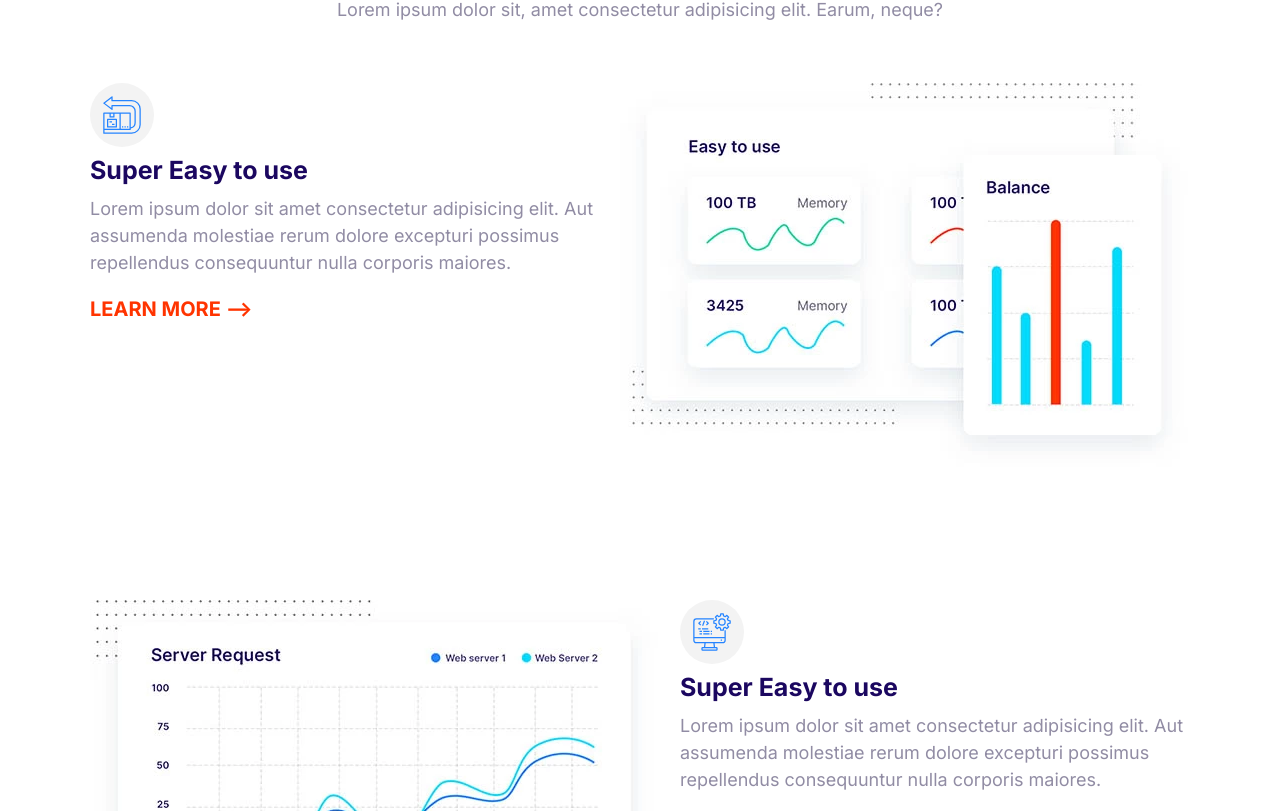
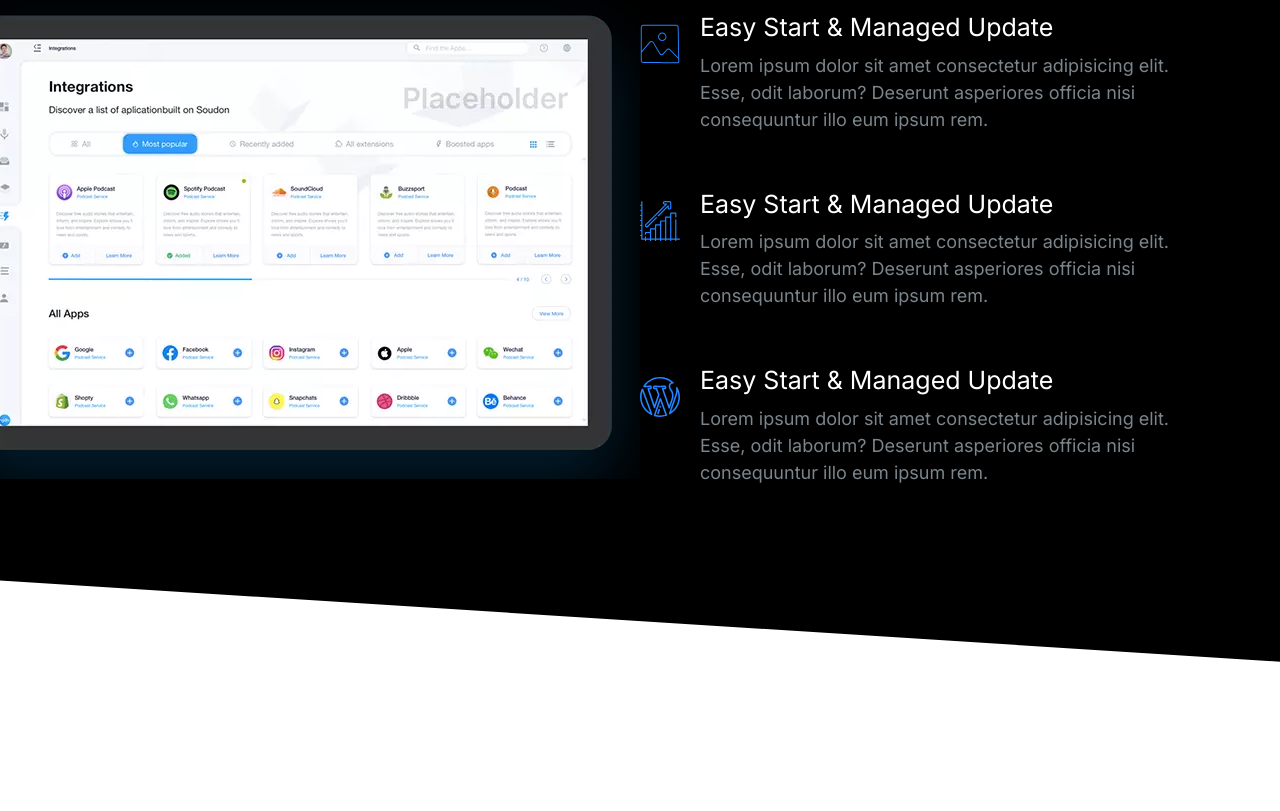
Before and after one commit to Hend-Web/hendo, a plain HTML site: page index.html in a window 1280 px wide. Shown: the part 151-962 px from the top of the page. After the commit the page ends 813 px from the top, so only its background shows below. Drawn offline with Linux system fonts and the light colour scheme.

Commit message:
Shoecase Block.

```diff
--- a/css/styles.css
+++ b/css/styles.css
@@ -13,10 +13,14 @@
 *::before{
     box-sizing: border-box;
 }
+/* Typography */
+::selection{
+    background: var(--color-primary);
+    color: #fff;
+}
 html{
     font-size: 62.5%;
 }
-/* Typography */
 body{
     font-family: inter,Arial, Helvetica, sans-serif;
     line-height: 1.5;
@@ -36,6 +40,7 @@ h2{
 }
 h3{
     font-size: 3rem;
+    font-weight: 500;
 }
 p{
     margin-top: 0;
@@ -109,8 +114,6 @@ a{
 .list{
     list-style: none;
     padding-left: 0;
-    color: var(--color-headings);
-    font-size: bold;
 }
 .list__inline .list__item{
     display: inline-block;
@@ -119,6 +122,7 @@ a{
 .list__tick{
     list-style-image: url(../images/tick.svg);
     padding-left: 3rem;
+    color: var(--color-headings);
 }
 .list__tick .list__item{
     padding-left: 0.5rem;
@@ -341,6 +345,7 @@ a{
 /* Media */
 .media{
     display: flex;
+    margin-bottom: 4rem;
 }
 .media--title{
     margin-top: 0;
@@ -509,16 +514,19 @@ a{
     background: #000;
     color: #7b858b;
 }
-.block-dark .block-heading{
+.block-dark h1,
+.block-dark h2,
+.block-dark h3
+{
     color: #fff;
 }
 .block-skewed-right{
     padding-bottom: calc(var(--padding-virtical) + 4rem);
-    clip-path: polygon(0% 0%,100% 0%, 100% 100%, 0% 80%);
+    clip-path: polygon(0% 0%,100% 0%, 100% 100%, 0% 90%);
 }
 .block-skewed-left{
     padding-bottom: calc(var(--padding-virtical) + 4rem);
-    clip-path: polygon(0% 0%,100% 0%, 100% 80%, 0% 100%);
+    clip-path: polygon(0% 0%,100% 0%, 100% 90%, 0% 100%);
 }
 .container{
     /* we add this property because whatever the size of screen
@@ -583,9 +591,6 @@ a{
     }
 }
 /* Hero */
-.hero{
-    clip-path: polygon(0% 0%,100% 0%, 100% 90%, 0% 100%)
-}
 .hero-tagline{
     font-size: 2rem;
     color: #b9c3cf;
@@ -653,3 +658,19 @@ a{
         order: 2;
     }
 }
+/* Showcase Block */
+.block-showcase-image > img{
+    width: 100%;
+}
+@media screen and (min-width:768px) {
+    .block-showcase .grid{
+        grid-template-columns: 50% 50%;
+    }
+    .block-showcase-image{
+        justify-self: end;
+    }
+    .block-showcase-image > img{
+        width: auto;
+        max-width: 700px;
+    }
+}
--- a/index.html
+++ b/index.html
@@ -12,79 +12,70 @@
       <link rel="stylesheet" href="css/styles.css">
   </head>
   <body>
-    <section class="block container">
+    <section class="block block-dark block-skewed-right block-showcase">
       <header class="block-header">
-        <h2>Host on the Cloud to Keep Growing</h2>
-        <p>Lorem ipsum dolor sit, amet consectetur adipisicing elit. Earum, neque?</p>
+        <h2>User-friendly Control Panal</h2>
       </header>
-      <article class="grid grid-1x2 feature">
-        <div class="feature-content">
-          <span class="icon-container features-space">
+      <div class="container grid -1x2">
+        <picture class="block-showcase-image">
+          <source type="image/webp" srcset="images/ipad.webp 1x, images/ipad@2x.webp 2x">
+          <source type="image/jpg" srcset="images/ipad.jpg 1x, images/ipad@2x.jpg 2x">
+          <img src="images/ipad.jpg" alt="">
+        </picture>
+        <ul class="list">
+          <li>
+            <div class="media">
+              <div class="media--image">
                 <svg class="icon icon-primary">
-                <use xlink:href="images/sprite.svg#easy"></use>
+                  <use xlink:href="images/sprite.svg#snap"></use>
                 </svg>
-          </span>
-          <h3 class="feature-heading">Super Easy to use</h3>
-          <p>Lorem ipsum dolor sit amet consectetur adipisicing elit. Aut assumenda molestiae rerum dolore excepturi possimus repellendus consequuntur nulla corporis maiores.</p>
-          <a href="#" class="link-arrow features-space">learn more</a>
               </div>
-        <picture>
-          <source type="image/webp" srcset="images/easy.webp 1x, images/easy@2x.webp 2x">
-          <source type="image/jpg" srcset="images/easy.jpg 1x, images/easy@2x.jpg 2x">
-          <img class="features-image" src="images/easy@2x.jpg" alt="">
-        </picture>
-      </article>
-      <article class="grid grid-1x2 feature">
-        <div class="feature-content">
-          <span class="icon-container features-space">
+              <div class="media--body">
+                <h3 class="media--title">Easy Start & Managed Update</h3>
+                <p>
+                  Lorem ipsum dolor sit amet consectetur adipisicing elit.
+                  Esse, odit laborum? Deserunt
+                  asperiores officia nisi consequuntur illo eum ipsum rem.
+                </p>
+              </div>
+            </div>
+          </li>
+          <li>
+            <div class="media">
+              <div class="media--image">
                 <svg class="icon icon-primary">
-                <use xlink:href="images/sprite.svg#computer"></use>
+                  <use xlink:href="images/sprite.svg#growth"></use>
                 </svg>
-          </span>
-          <h3 class="feature-heading">Super Easy to use</h3>
-          <p>Lorem ipsum dolor sit amet consectetur adipisicing elit. Aut assumenda molestiae rerum dolore excepturi possimus repellendus consequuntur nulla corporis maiores.</p>
-          <a href="#" class="link-arrow features-space">learn more</a>
               </div>
-        <picture>
-          <source type="image/webp" srcset="images/fast.webp 1x, images/fast@2x.webp 2x">
-          <source type="image/jpg" srcset="images/fast.jpg 1x, images/fast@2x.jpg 2x">
-          <img class="features-image" src="images/fast@2x.jpg" alt="">
-        </picture>
-      </article>
-      <article class="grid grid-1x2 feature">
-        <div class="feature-content">
-          <span class="icon-container features-space">
+              <div class="media--body">
+                <h3 class="media--title">Easy Start & Managed Update</h3>
+                <p>
+                  Lorem ipsum dolor sit amet consectetur adipisicing elit.
+                  Esse, odit laborum? Deserunt
+                  asperiores officia nisi consequuntur illo eum ipsum rem.
+                </p>
+              </div>
+            </div>
+          </li>
+          <li>
+            <div class="media">
+              <div class="media--image">
                 <svg class="icon icon-primary">
                   <use xlink:href="images/sprite.svg#wordpress"></use>
                 </svg>
-          </span>
-          <h3 class="feature-heading">Super Easy to use</h3>
-          <p>Lorem ipsum dolor sit amet consectetur adipisicing elit. Aut assumenda molestiae rerum dolore excepturi possimus repellendus consequuntur nulla corporis maiores.</p>
-          <a href="#" class="link-arrow features-space">learn more</a>
               </div>
-        <picture>
-          <source type="image/webp" srcset="images/support.webp 1x, images/support@2x.webp 2x">
-          <source type="image/jpg" srcset="images/support.jpg 1x, images/support@2x.jpg 2x">
-          <img class="features-image" src="images/support@2x.jpg" alt="">
-        </picture>
-      </article>
-      <article class="grid grid-1x2 feature">
-        <div class="feature-content">
-          <span class="icon-container features-space">
-            <svg class="icon icon-primary">
-                <use xlink:href="images/sprite.svg#clock"></use>
-            </svg>
-          </span>
-          <h3 class="feature-heading">Super Easy to use</h3>
-          <p>Lorem ipsum dolor sit amet consectetur adipisicing elit. Aut assumenda molestiae rerum dolore excepturi possimus repellendus consequuntur nulla corporis maiores.</p>
-          <a href="#" class="link-arrow features-space">learn more</a>
+              <div class="media--body">
+                <h3 class="media--title">Easy Start & Managed Update</h3>
+                <p>
+                  Lorem ipsum dolor sit amet consectetur adipisicing elit.
+                  Esse, odit laborum? Deserunt
+                  asperiores officia nisi consequuntur illo eum ipsum rem.
+                </p>
               </div>
-        <picture>
-          <source type="image/webp" srcset="images/wordpress.webp 1x, images/wordpress@2x.webp 2x">
-          <source type="image/jpg" srcset="images/wordpress.jpg 1x, images/wordpress@2x.jpg 2x">
-          <img class="features-image" src="images/wordpress@2x.jpg" alt="">
-        </picture>
-      </article>
+            </div>
+          </li>
+        </ul>
+      </div>
     </section>
     <script src="js/main.js"></script>
 </body>
```
Also changed, not shown: components/showcase block.html (added, +65 -0 lines), images/ipad.png (added), images/ipad.webp (added), images/ipad@2x.png (added), images/ipad@2x.webp (added). Lines whose indentation alone changed are shown as unchanged.
